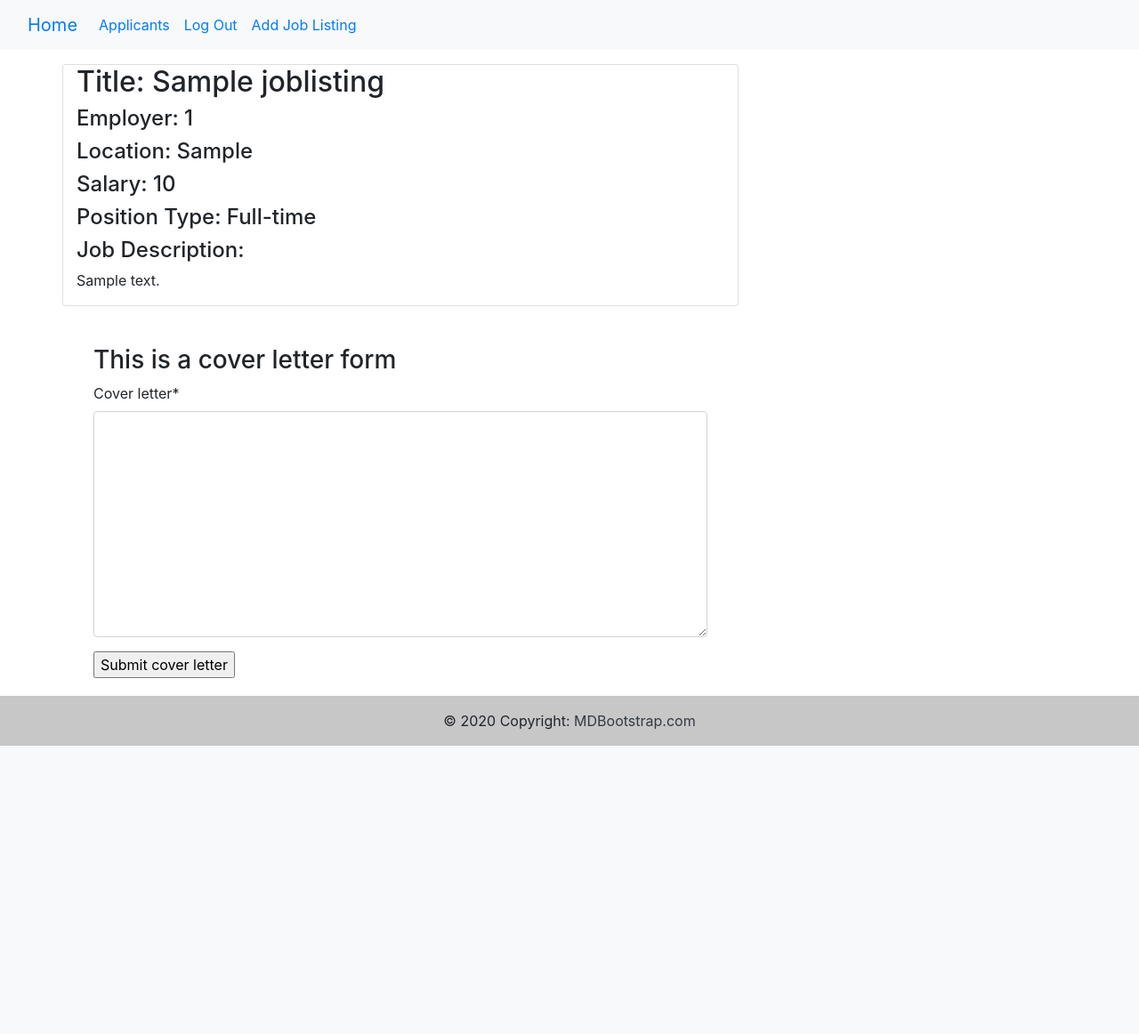
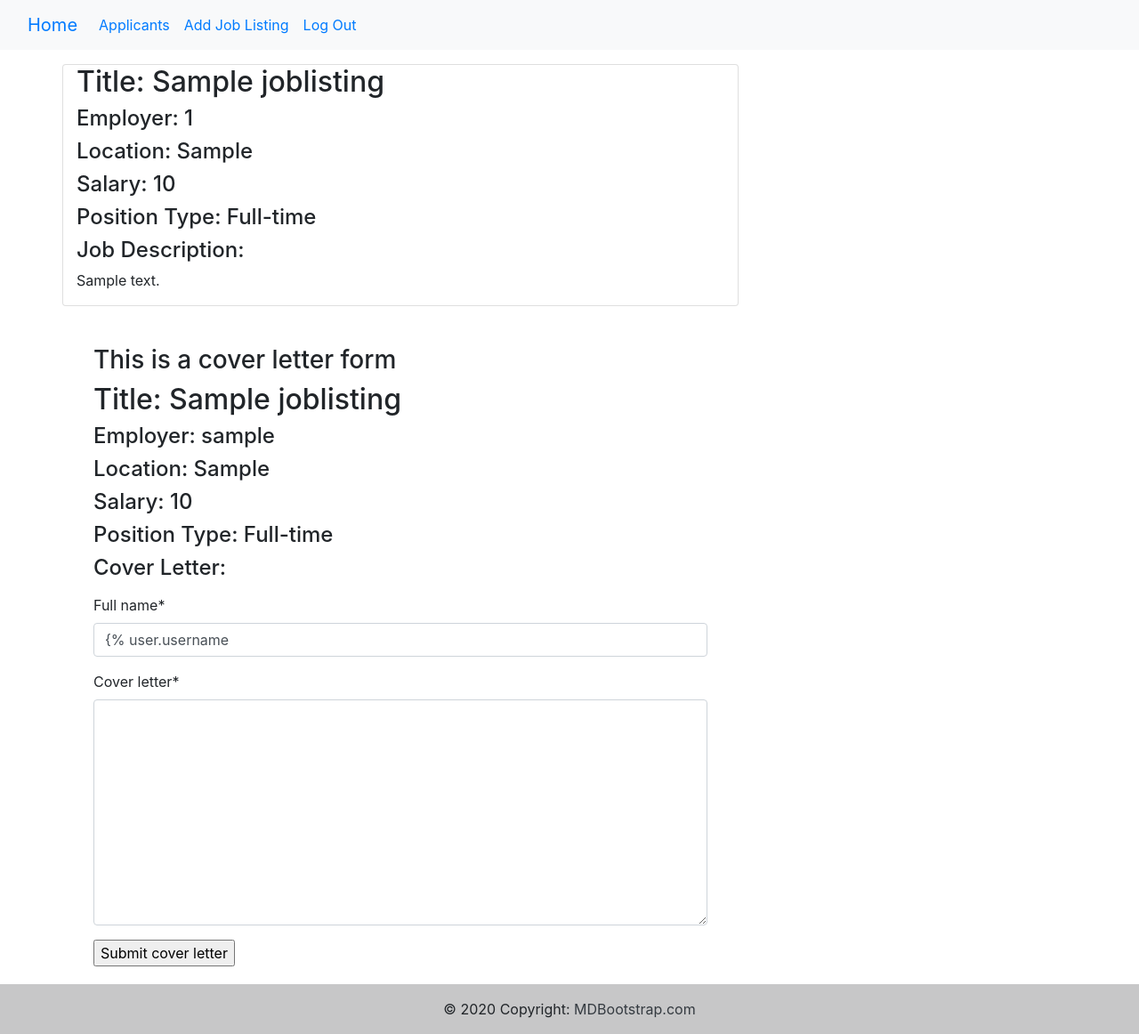
Before and after one commit to NowickiLukasz/job-listing-site-ci-pp4, a Django app: a page that uses templates/base.html in a window 1280 px wide. Shown: the whole page at 89% size. Before the commit the page ends 838 px from the top, so only its background shows below. Run offline with Django 3.2, Linux system fonts and the light colour scheme; a user stored in the database is signed in; tables that the repository leaves empty hold one stand-in row (values such as "Sample post"); some libraries are stand-ins or nearby versions.

Commit message:
Add functionality to submit coverletter and name form to the admin

```diff
--- a/jobs/admin.py
+++ b/jobs/admin.py
@@ -24,6 +24,6 @@ class JobAdmin(SummernoteModelAdmin):
 @admin.register(CoverLetter)
 class CoverLetterAdmin(SummernoteModelAdmin):
 
-    list_display = ('jobs', 'title', 'location', 'created_on')
+    list_display = ('full_name', 'jobs', 'title', 'location', 'created_on')
     list_filter = ('created_on', 'postition_type')
     summernote_fields = ('cover_letter')
--- a/jobs/forms.py
+++ b/jobs/forms.py
@@ -2,10 +2,10 @@ from .models import CoverLetter
 from django import forms
 
 
-
 class CoverLetterForm(forms.ModelForm):
     class Meta:
+
         model = CoverLetter
         fields = (
-            'cover_letter',
+            'full_name', 'cover_letter',
         )
--- a/jobs/models.py
+++ b/jobs/models.py
@@ -9,6 +9,9 @@ STATUS = ((0, "Draft"), (1, "Published"))
 POSITION_TYPE = (("Full-time", "Full-time"), ("Part-time", "Part-time"))
 
 class JobListing(models.Model):
+    """
+        Creates a model jod details of job listings
+    """
     title = models.CharField(max_length=150, unique=True)
     slug = models.CharField(max_length=150)
     employer = models.ForeignKey(User, on_delete=models.CASCADE)
@@ -37,22 +40,29 @@ class JobListing(models.Model):
 
 
 class CoverLetter(models.Model):
+    """
+        Creates a model for details of a cover letter
+    """
     jobs = models.ForeignKey(
-        JobListing, on_delete=models.CASCADE, related_name="applications"
+        JobListing, on_delete=models.CASCADE, related_name="applications",
+        null=True
         )
-    full_name = models.CharField(max_length=150, default='Enter Full Name')
-    title = models.CharField(max_length=150, unique=True)
+    full_name = models.CharField(max_length=150, default='{% user.username')
+    title = models.CharField(max_length=150)
     location = models.CharField(max_length=300)
     postition_type = models.CharField(max_length=20, choices=POSITION_TYPE)
     cover_letter = models.TextField()
     created_on = models.DateTimeField(auto_now_add=True)
 
+
     def __str__(self):
         return self.title
 
 
-
 class UserProfile(models.Model):
+    """
+        Creates a models for details for a user profile page
+    """
 
     GENDERS = (("MALE", "MALE"), ("FEMALE", "FEMALE"), ("OTHER", "OTHER"))
     TITLE = (
--- a/jobs/urls.py
+++ b/jobs/urls.py
@@ -11,12 +11,7 @@ urlpatterns = [
     path('edit-job/<int:pk>', EditJobListingView.as_view(), name='edit_job'),
     path('delete-job/<int:pk>', DeleteJobListingView.as_view(), name='delete_job'),
     path('job-applicants/', JobApplicationsView.as_view(), name='job_applicants'),
-
     path('<slug:slug>/', JobListingDetail.as_view(), name='job_details'),
-    # path('edit-job/', EditJobListingView.as_view(), name='edit_job'),
-
-    # path('add-job/', AddJobListingView.as_view(), name='add_job'),
-    # path('edit-job/', EditJobListingView.as_view(), name='edit_job')
 
 
 ]
--- a/jobs/views.py
+++ b/jobs/views.py
@@ -7,6 +7,9 @@ from .forms import CoverLetterForm
 # Create your views here.
 
 class JobListingView(generic.ListView):
+    """
+    Creates a list of job listings that can be viewed
+    """
     model = JobListing
     queryset = JobListing.objects.filter(composed_status=1)
     template_name = 'job_listing.html'
@@ -14,6 +17,9 @@ class JobListingView(generic.ListView):
 
 
 class JobListingDetail(generic.DetailView):
+    """
+        Allows the details of a job listing to be viewed
+    """
 
     def get(self, request, slug, *args, **kwargs):
         queryset = JobListing.objects.filter(composed_status=1)
@@ -28,13 +34,44 @@ class JobListingDetail(generic.DetailView):
             {
                 'job': job,
                 'saves': saves,
+                # 'submited': False,
+                'cover_letter': CoverLetterForm()
+            }
+        )
+
+    def post(self, request, slug, *args, **kwargs):
+        queryset = JobListing.objects.filter(composed_status=1)
+        job = get_object_or_404(queryset, slug=slug)
+        saves = False
+        if job.saves.filter(id=self.request.user.id).exists():
+            saves = True
+
+        cover_letter_form = CoverLetterForm(data=request.POST)
+
+        if cover_letter_form.is_valid():
+            cover_letter_form.instance.full_name = request.user.username
+            cover_letter = cover_letter_form.save(commit=False)
+            cover_letter.job = job
+            cover_letter.save()
+        else:
+            cover_letter_form = CoverLetterForm()
+
+        return render(
+            request,
+            'job_details.html',
+            {
+                'job': job,
+                'saves': saves,
+                # 'submited': True,
                 'cover_letter': CoverLetterForm()
             }
         )
 
 
-
 class AddJobListingView(generic.CreateView):
+    """
+        Allows for the creation of a new jobs listing
+    """
 
     model = JobListing
     queryset = JobListing.objects.all()
@@ -46,6 +83,9 @@ class AddJobListingView(generic.CreateView):
 
 
 class EditJobListingView(generic.UpdateView):
+    """
+        Allows for the editing of an existing job listing
+    """
 
     model = JobListing
     template_name = 'edit_job_listing.html'
@@ -57,6 +97,9 @@ class EditJobListingView(generic.UpdateView):
 
 
 class DeleteJobListingView(generic.DeleteView):
+    """
+        Allows for the deletion of a jobs listing
+    """
 
     model = JobListing
     template_name = 'delete_job_listing.html'
@@ -65,25 +108,10 @@ class DeleteJobListingView(generic.DeleteView):
 
 
 class JobApplicationsView(generic.ListView):
+    """
+        Displays a list view of all the job applications
+    """
 
     model = CoverLetter
     template_name = 'job_applicants.html'
     querysetlist = CoverLetter.objects.all()
-
-
-# class JobApplicationDetail(generic.DetailView):
-
-#     def get(self, request, slug, *args, **kwargs):
-#         queryset = JobListing.objects.all()
-#         job = get_object_or_404(queryset, slug=slug)
-
-#         return render(
-#             request,
-#             'job_application_details.html',
-#             {
-#                 'job': job,
-#                 'cover_letter': CoverLetterForm(),
-
-
-#             }
-#         )
--- a/templates/base.html
+++ b/templates/base.html
@@ -28,15 +28,16 @@
                         <li class="nav-item">
                             <a class="nav-link active" aria-current="page" href="{% url 'job_applicants' %}">Applicants</a>
                         </li>
+                        <li class="nav-item">
+                        <a class="nav-link" href="{% url 'add_job' %}">Add Job Listing</a>
+                        </li>
                     {% endif %}
 
                     {% if user.is_authenticated %}
                     <li class="nav-item">
                         <a class="nav-link active" aria-current="page" href="{% url 'account_logout' %}">Log Out</a>
                     </li>
-                    <li class="nav-item">
-                        <a class="nav-link" href="{% url 'add_job' %}">Add Job Listing</a>
-                    </li>
+
                     {% else %}
                     <li class="nav-item">
                         <a class="nav-link" href="{% url 'account_login' %}">Sign In</a>
@@ -58,7 +59,7 @@
     </main>
 
     <!-- Footer -->
-<footer class="footer bg-light text-center text-lg-start ">
+    <footer class="footer bg-light text-center text-lg-start ">
         <!-- Copyright -->
         <div class="text-center p-3" style="background-color: rgba(0, 0, 0, 0.2);">
             © 2020 Copyright:
--- a/templates/job_application_details.html
+++ b/templates/job_application_details.html
@@ -13,7 +13,7 @@ Job application cover letter
             <h4>Salary: {{ job.salary }}</h4>
             <h4>Position Type: {{ job.postition_type }}</h4>
             <h4>Cover Letter: </h4>
-            <p>{{ applicant. | safe }}</p>
+            <p>{{ applicant | safe }}</p>
         </div>
 
 
--- a/templates/job_details.html
+++ b/templates/job_details.html
@@ -21,12 +21,26 @@
     <div class="row">
         <div class="col-8">
             <div class="card-body">
+                <!-- {% if submited %}
+                    submited
+                {% else %} -->
+                {% if user.is_authenticated %}
                 <h3>This is a cover letter form</h3>
-                <form mathod="POST">
-                    {{ cover_letter | crispy }}
+                <form method="POST" action="#">
+                    <!-- {{ cover_letter | crispy }} -->
+                    <h2>Title: {{ job.title }}</h2>
+                    <h4>Employer: {{ job.employer }}</h4>
+                    <h4>Location: {{ job.location }}</h4>
+                    <h4>Salary: {{ job.salary }}</h4>
+                    <h4>Position Type: {{ job.postition_type }}</h4>
+                    <h4>Cover Letter: </h4>
+                    <p>{{ cover_letter | crispy }}</p>
+
                     {% csrf_token %}
                     <input type="submit" value="Submit cover letter">
                 </form>
+                {% endif %}
+                <!-- {% endif %} -->
 
 
             </div>
```
Also changed, not shown: jobs/migrations/0006_coverletter_submited_letter.py (added), jobs/migrations/0007_remove_coverletter_submited_letter.py (added), jobs/migrations/0008_remove_coverletter_full_name.py (added), jobs/migrations/0009_coverletter_full_name.py (added), jobs/migrations/0010_alter_coverletter_jobs.py (added), jobs/migrations/0011_alter_coverletter_title.py (added).
